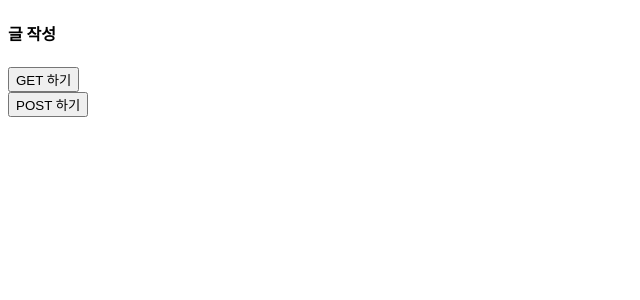
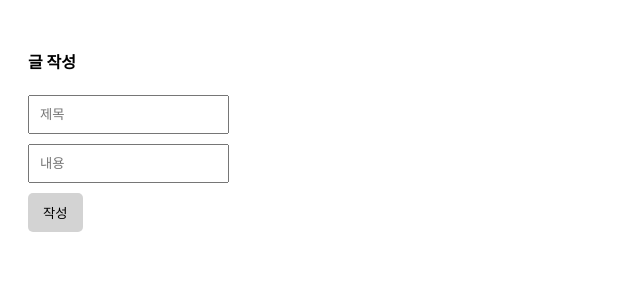
Before and after one commit to LEEKICHAN0102/next-toy, a Next.js app: page /write in a window 1280 px wide. Shown: the top 300 px of the page, without its empty margins (0-640 px from the left). Built offline with nearby package versions, Linux system fonts and the light colour scheme.

Commit message:
response.body db collection insertOne

```diff
--- a/app/globals.css
+++ b/app/globals.css
@@ -18,3 +18,19 @@
   color: grey;
   margin : 5px 0px;
 }
+
+.p-20 {
+  padding: 20px;
+}
+input {
+  box-sizing: border-box;
+  padding: 10px;
+  display: block;
+  margin-bottom: 10px;
+}
+button {
+  padding: 10px 15px;
+  background: lightgray;
+  border: none;
+  border-radius: 5px;
+}
--- a/app/write/page.js
+++ b/app/write/page.js
@@ -1,12 +1,11 @@
 export default function Write(){
   return(
-    <div>
+    <div className="p-20">
       <h4>글 작성</h4>
-      <form action="/api/test" method="GET">
-        <button type="submit">GET 하기</button>
-      </form>
-      <form action="/api/test" method="POST">
-        <button type="submit">POST 하기</button>
+      <form action="/api/post/new" method="POST">
+        <input name="title" placeholder="제목"/>
+        <input name="content" placeholder="내용"/>
+        <button type="submit">작성</button>
       </form>
     </div>
   )
--- /dev/null
+++ b/pages/api/post/new.js
@@ -0,0 +1,15 @@
+import { connectDB } from "@/util/database"
+
+export default async function handler(request, response){
+  if(request.method === "POST"){
+    if(response.body.title === ""){
+      return response.status(500).json("작성 되지 않음");
+    } try{
+      const db = (await connectDB).db("forum");
+      const result = await db.collection("post").insertOne(request.body);
+      return response.status(200).redirect("/list");
+    } catch(error){
+      return response.status(500).json(error);
+    }
+  }
+}
--- a/pages/api/test.js
+++ /dev/null
@@ -1,12 +0,0 @@
-import { connectDB } from "@/util/database"
-
-export default async function handler(request, response){
-  const db = (await connectDB).db("forum");
-  const result = await db.collection("post").find().toArray();
-
-  if(request.method === "GET"){
-    return response.status(200).json(result);
-  } else if(request.method ==="POST"){
-    return response.status(200).json("처리완료!")
-  }
-}
```
